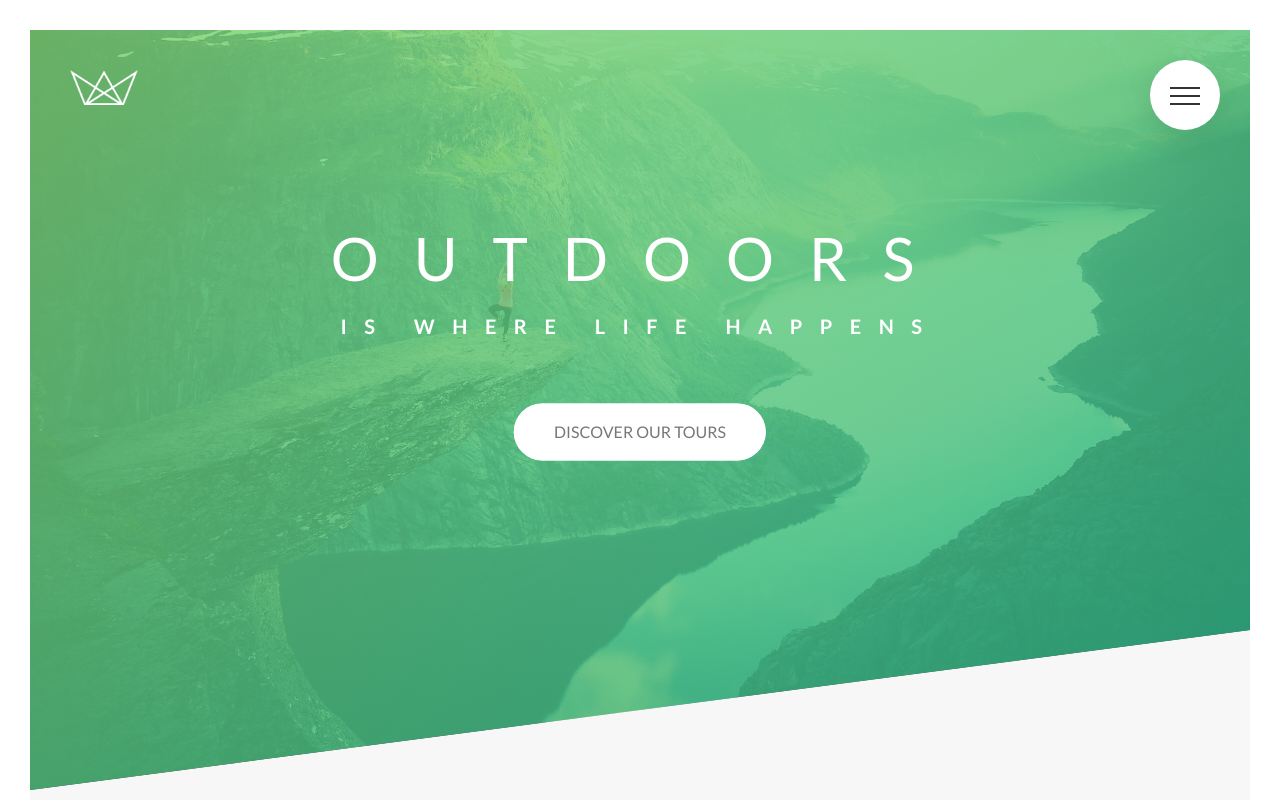
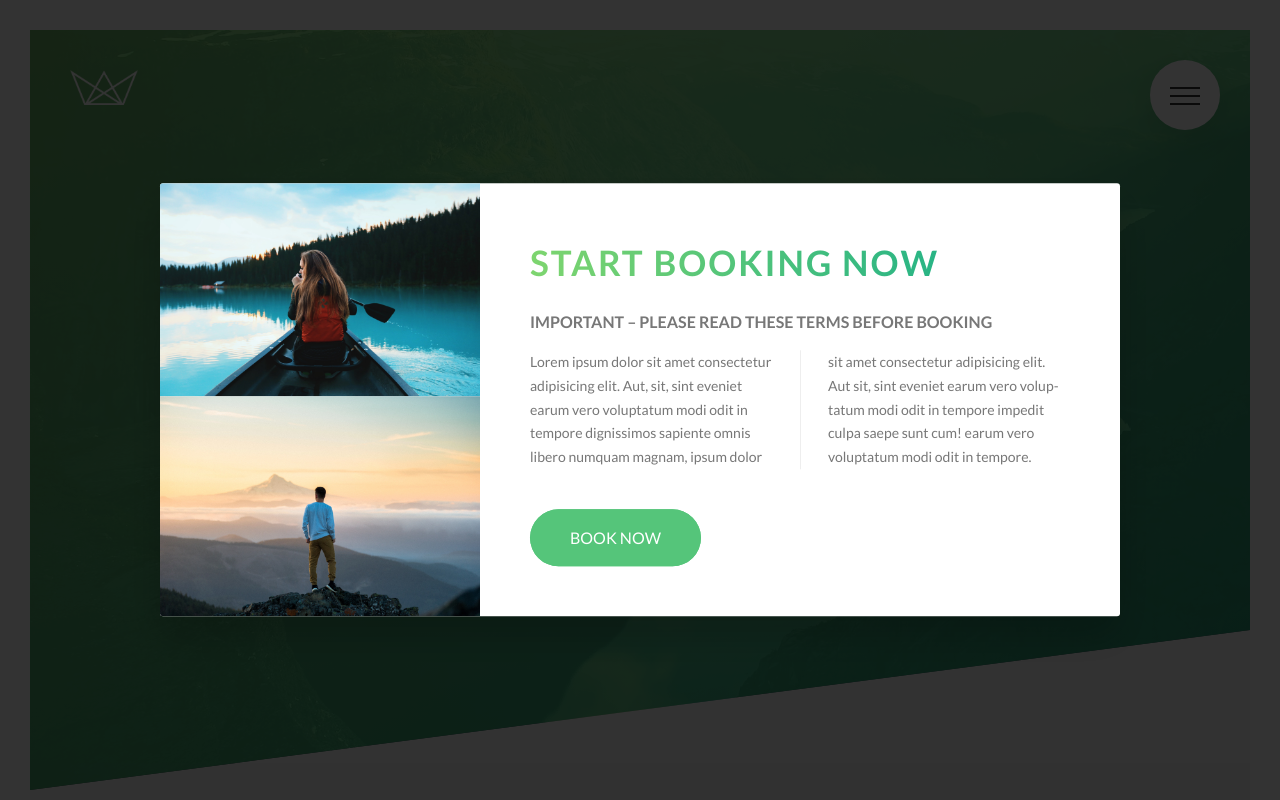
Before and after one commit to Mubeen07/advanced-css-sass, a website: page Natours/index.html in a window 1280 px wide. Shown: the top 800 px of the page. Drawn offline with Linux system fonts and the light colour scheme.

Commit message:
Section 5 (Popup layout style, column-count for text)

```diff
--- a/Natours/index.html
+++ b/Natours/index.html
@@ -447,5 +447,31 @@
         </div>
       </div>
     </footer>
+
+    <div class="popup">
+      <div class="popup__content">
+        <div class="popup__left">
+          <img src="./img/nat-8.jpg" alt="Tour photo" class="popup__img" />
+          <img src="./img/nat-9.jpg" alt="Tour photo" class="popup__img" />
+        </div>
+        <div class="popup__right">
+          <h2 class="heading-secondary u-margin-bottom-small">
+            Start booking now
+          </h2>
+          <h3 class="heading-tertiary u-margin-bottom-small">
+            Important &ndash; Please read these terms before booking
+          </h3>
+          <p class="popup__text">
+            Lorem ipsum dolor sit amet consectetur adipisicing elit. Aut, sit,
+            sint eveniet earum vero voluptatum modi odit in tempore dignissimos
+            sapiente omnis libero numquam magnam, ipsum dolor sit amet
+            consectetur adipisicing elit. Aut sit, sint eveniet earum vero
+            voluptatum modi odit in tempore impedit culpa saepe sunt cum! earum
+            vero voluptatum modi odit in tempore.
+          </p>
+          <a href="#" class="btn btn--green">Book now</a>
+        </div>
+      </div>
+    </div>
   </body>
 </html>
--- /dev/null
+++ b/Natours/sass/components/_popup.scss
@@ -0,0 +1,55 @@
+.popup {
+  height: 100vh;
+  width: 100%;
+  position: fixed;
+  top: 0;
+  left: 0;
+  background-color: rgba($color-black, 0.8);
+  z-index: 2222;
+
+  &__content {
+    position: absolute;
+    @include centerAlign;
+
+    width: 75%;
+    background-color: $color-white;
+    box-shadow: 0 2rem 4rem rgba($color-black, 0.2);
+    border-radius: 3px;
+    display: table;
+    overflow: hidden;
+  }
+
+  &__left {
+    height: 33.33%;
+    display: table-cell;
+  }
+
+  &__right {
+    width: 66.667%;
+    display: table-cell;
+    vertical-align: middle;
+    padding: 3rem 5rem;
+  }
+
+  &__img {
+    display: block;
+    width: 100%;
+  }
+
+  &__text {
+    font-size: 1.4rem;
+    margin-bottom: 4rem;
+
+    -moz-column-count: 2;
+    -moz-column-gap: 4em; // 1em == 14px/1.4rem
+    -moz-column-rule: 1px solid $color-grey-light-2;
+    column-count: 2;
+    column-gap: 4em; // 1em == 14px/1.4rem
+    column-rule: 1px solid $color-grey-light-2;
+
+    -moz-hyphens: auto;
+    -ms-hyphens: auto;
+    -webkit-hyphens: auto;
+    hyphens: auto;
+  }
+}
--- a/Natours/sass/main.scss
+++ b/Natours/sass/main.scss
@@ -14,6 +14,7 @@
 @import "components/story";
 @import "components/bg-video";
 @import "components/form";
+@import "components/popup";
 
 @import "layout/header";
 @import "layout/grid";
```
Also changed, not shown: Natours/css/style.css.
